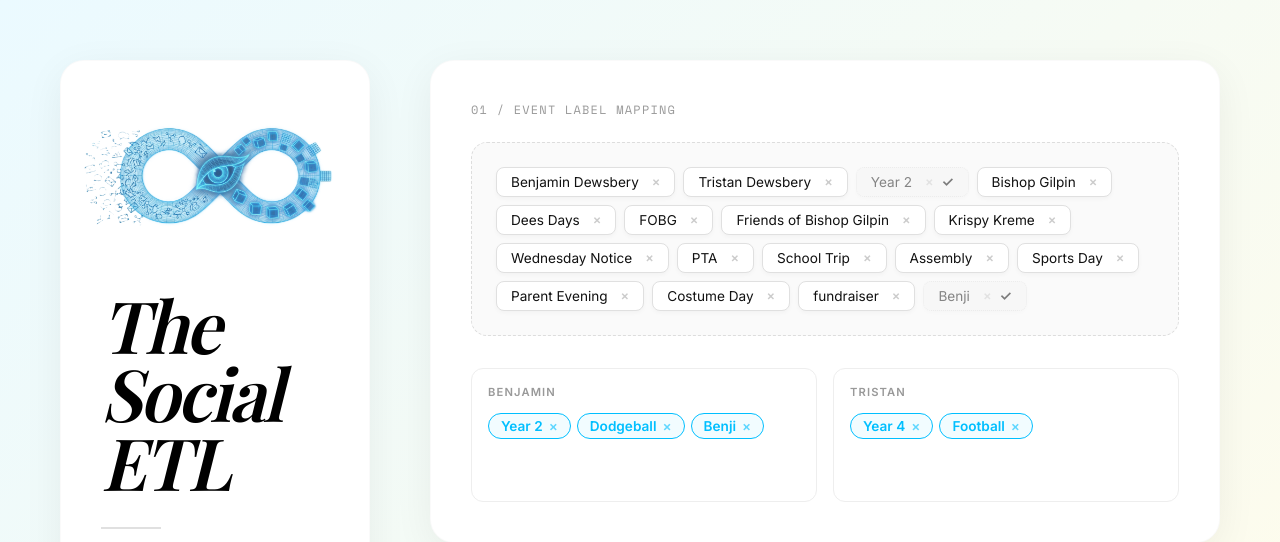
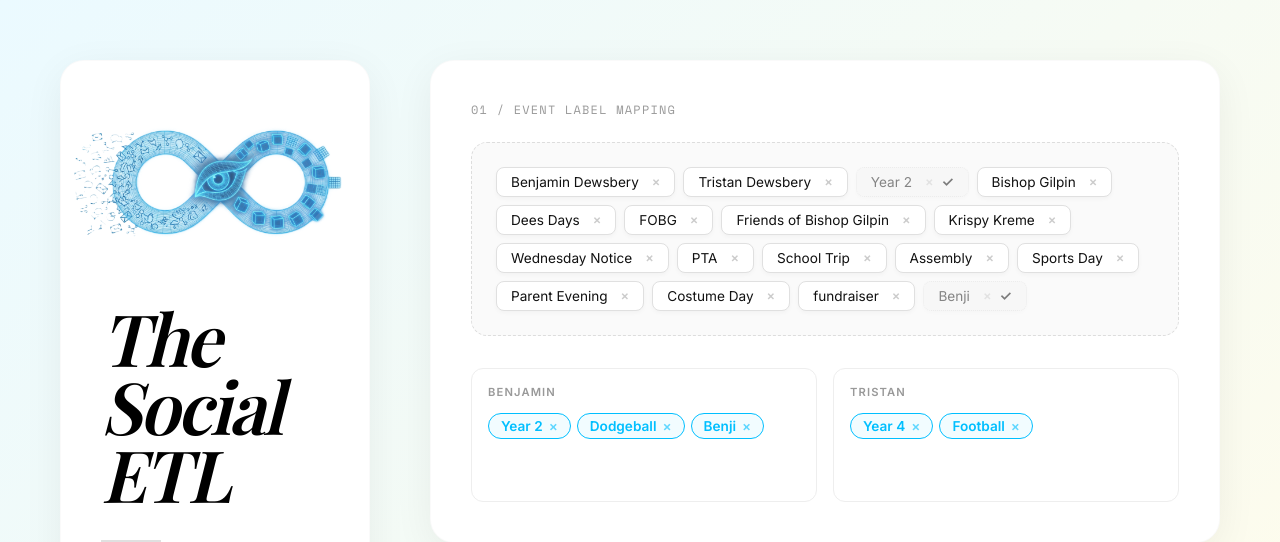
Before and after one commit to Dewsbex/social-etl-scheduler, a Flask app: page / in a window 1280 px wide. Shown: the top 542 px of the page. Run offline with Flask 3, Linux system fonts and the light colour scheme; some libraries are stand-ins or nearby versions; some web fonts are replaced.

Commit message:
UI: Branding Calibration - Infinity Eye scaled to 130% (v126.3)

```diff
--- a/templates/index.html
+++ b/templates/index.html
@@ -214,7 +214,7 @@
 
         <div class="sidebar">
             <div>
-                <img src="/static/images/hero-branding.png" alt="Logistics Branding" style="width: 120%; height: auto; border-radius: 12px; margin-bottom: 2.5rem; margin-left: -10%; display: block; opacity: 0.9;">
+                <img src="/static/images/hero-branding.png" alt="Logistics Branding" style="width: 130%; height: auto; border-radius: 12px; margin-bottom: 2.5rem; margin-left: -15%; display: block; opacity: 0.9;">
                 <h1 class="brand-title">The<br>Social ETL</h1>
                 <p style="font-size:0.9rem; color:#666; margin-top:1.5rem; line-height:1.6;">
                     Live operational terminal for identification and extraction.
--- a/templates/settings.html
+++ b/templates/settings.html
@@ -359,7 +359,7 @@
         <div class="vibe-card manifesto-card">
 
             <div>
-                <img src="/static/images/hero-branding.png" alt="Logistics Branding" style="width: 120%; height: auto; border-radius: 12px; margin-bottom: 2.5rem; margin-left: -10%; display: block; opacity: 0.9;">
+                <img src="/static/images/hero-branding.png" alt="Logistics Branding" style="width: 130%; height: auto; border-radius: 12px; margin-bottom: 2.5rem; margin-left: -15%; display: block; opacity: 0.9;">
 
                 <h1 class="brand-title">The<br>Social ETL</h1>
 
```
